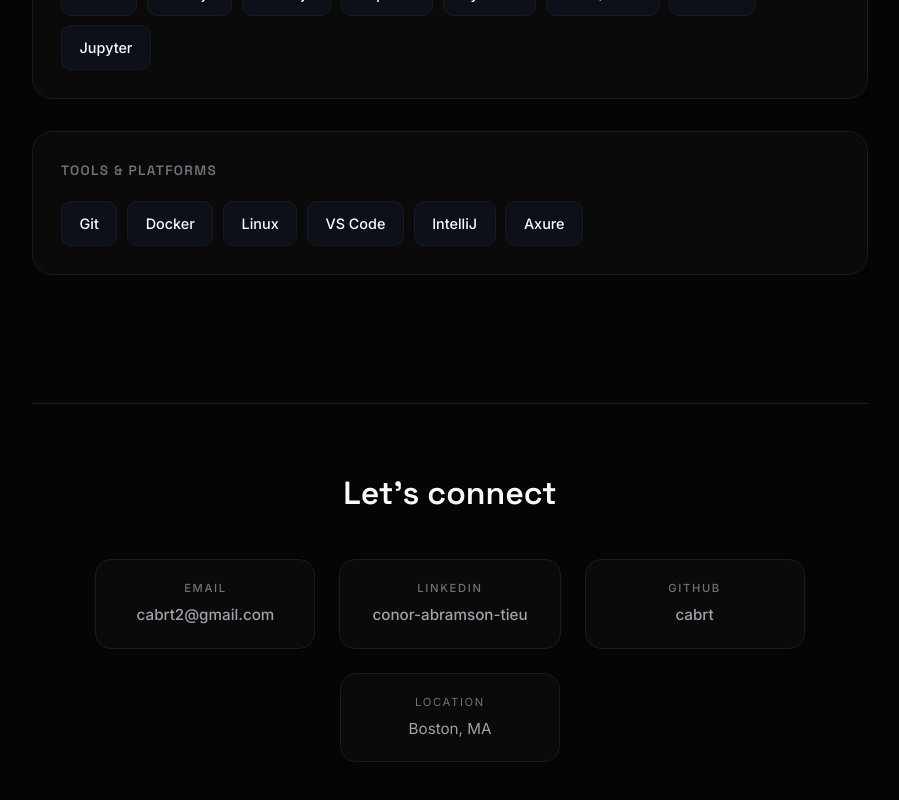
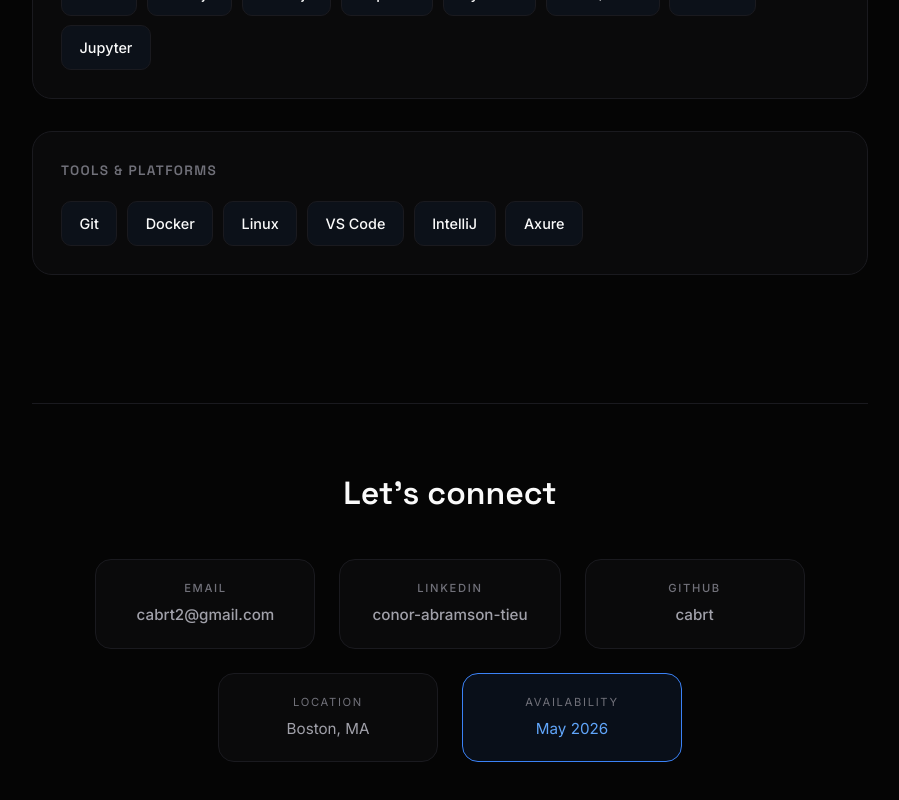
Before and after one commit to cabrt/personal-website, a React (Vite) app: page / in a window 1280 px wide. Shown: the part 3984-4784 px from the top of the page, without its empty margins (0-899 px from the left). Built offline with nearby package versions, Linux system fonts and the light colour scheme.

Commit message:
Add May 2026 availability

```diff
--- a/src/App.css
+++ b/src/App.css
@@ -316,6 +316,15 @@ a.contact-item:hover .contact-value {
   color: var(--primary-light);
 }
 
+.contact-item.availability {
+  border-color: var(--primary);
+  background: rgba(59, 130, 246, 0.08);
+}
+
+.contact-item.availability .contact-value {
+  color: var(--primary-light);
+}
+
 /* Responsive */
 @media (max-width: 768px) {
   .hero {
--- a/src/App.jsx
+++ b/src/App.jsx
@@ -250,6 +250,10 @@ function App() {
                   <span className="contact-label">Location</span>
                   <span className="contact-value">Boston, MA</span>
                 </motion.div>
+                <motion.div className="contact-item availability" variants={fadeUp}>
+                  <span className="contact-label">Availability</span>
+                  <span className="contact-value">May 2026</span>
+                </motion.div>
               </motion.div>
             </div>
           </footer>
```
